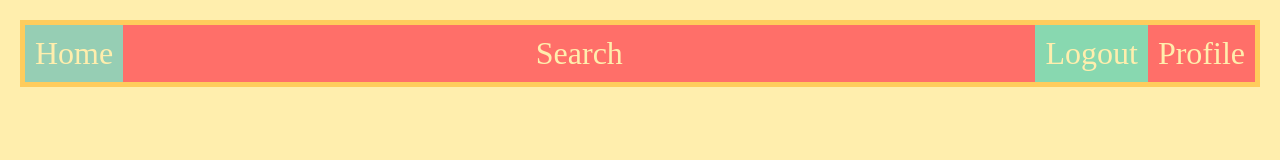
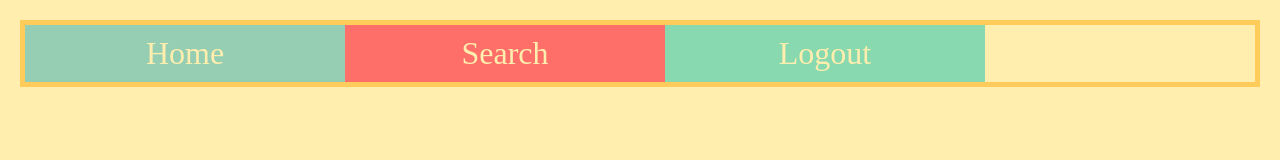
Before and after one commit to chrisdiazaguilar/13.ScrimbaFlexBox, a plain HTML site: page index.html in a window 1280 px wide. Drawn offline with Linux system fonts and the light colour scheme.

Commit message:
Learning Flexbox

```diff
--- a/basic.css
+++ b/basic.css
@@ -5,9 +5,15 @@
     color: #ffeead;
 }
 
+body {
+    margin: 0;
+}
+
 html, body {
+    box-sizing: border-box;
+    height: 100%;
+    padding: 10px;
     background-color: #ffeead;
-    margin: 10px;
 }
 
 .container > div:nth-child(1) {
--- a/index.css
+++ b/index.css
@@ -2,6 +2,20 @@
     border: 5px solid #ffcc5c;
     display: flex;
 }
+
+.container > div {
+    width: 300px;
+}
+
+
+/* .container {
+    border: 5px solid #ffcc5c;
+    display: flex;
+    flex-direction:column;
+    justify-content: flex-end;
+    height: 100%;
+    align-items: flex-end;
+}*/
 
 /* Justify content options -  flex-start flex-end space-around space-between space-evenly
 
@@ -13,6 +27,23 @@
     flex-grow, flex-shrink, flex-basis
 } */
 
-.container > .search {
+/* .container > .search {
     flex: 2;
+}*/
+
+/* Exercise make the search to a fix item
+.home{
+    flex: 1;
 }
+*/
+
+/*
+.logout {
+    align-self: flex-start;
+}
+
+.home {
+    align-self: flex-end;
+}
+
+*/
--- a/index.html
+++ b/index.html
@@ -8,7 +8,6 @@
       <div class="home">Home</div>
       <div class="search">Search</div>
       <div class="logout">Logout</div>
-      <div>Profile</div>
     </nav>
   </body>
 </html>
```
